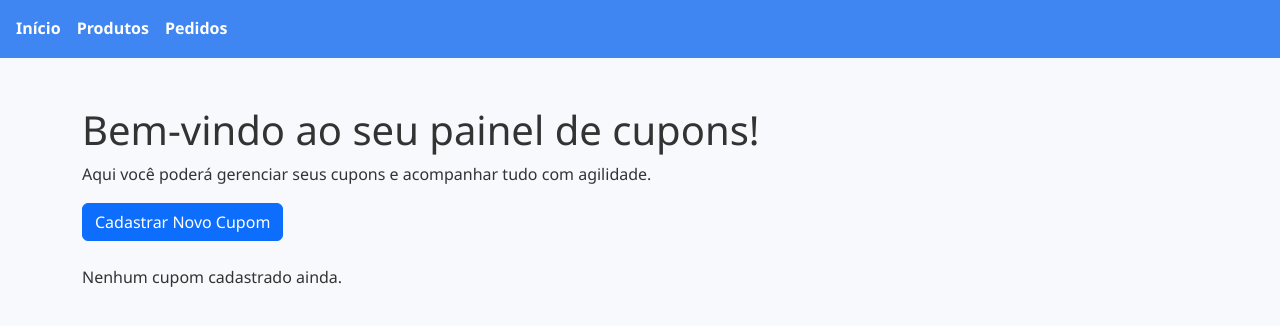
After one commit to estevaotl/projeto-erp, a PHP site: template app/Views/cupons/home.twig in a window 1280 px wide. The commit adds this page. Shown: the top 326 px of the page. Run offline with PHP 8.4, Linux system fonts and the light colour scheme; the template is opened without the code that fills it, so the values that code supplies are empty; some libraries are stand-ins or nearby versions.

Commit message:
Feat: página e crud de cupons

```diff
--- a/api/database/sql/database.sql
+++ b/api/database/sql/database.sql
@@ -3,9 +3,9 @@ USE montink;
 
 CREATE TABLE cupons (
     id INT AUTO_INCREMENT PRIMARY KEY,
+    referencia VARCHAR(200) NOT NULL,
     validade TIMESTAMP DEFAULT NULL,
     valorMinimo DECIMAL (10,2) DEFAULT 0,
-    valorFrete DECIMAL (10,2) DEFAULT 0,
     ativo TINYINT NOT NULL DEFAULT '1'
 ) ENGINE=InnoDB DEFAULT CHARSET=utf8mb4 COLLATE=utf8mb4_unicode_520_ci;
 
--- /dev/null
+++ b/app/Views/cupons/home.twig
@@ -0,0 +1,108 @@
+{% extends "base.twig" %}
+
+{% block title %}Cupons
+{% endblock %}
+
+{% block link %}
+	<link rel="stylesheet" href="/assets/styles.css">
+{% endblock %}
+
+{% block content %}
+	<nav>
+		<a href="/">Início</a>
+		<a href="/produtos">Produtos</a>
+		<a href="/pedidos">Pedidos</a>
+
+		{% if pedido is defined and pedido.itensPedido is defined and pedido.itensPedido|length > 0 %}
+			{% set totalItens = 0 %}
+			{% for item in pedido.itensPedido %}
+				{% set totalItens = totalItens + 1 %}
+			{% endfor %}
+			<a href="/carrinho">
+				Carrinho
+				<span class="top-0 start-100 translate-middle badge rounded-pill bg-danger">{{ totalItens }}</span>
+			</a>
+		{% endif %}
+	</nav>
+
+	<main class="container my-5">
+		<h1>Bem-vindo ao seu painel de cupons!</h1>
+		<p>Aqui você poderá gerenciar seus cupons e acompanhar tudo com agilidade.</p>
+
+		<button type="button" class="btn btn-primary mb-4" data-bs-toggle="modal" data-bs-target="#modal-cadastro-cupom">
+			Cadastrar Novo Cupom
+		</button>
+
+		{% if erro %}
+			<div class="error-message">{{ erro }}</div>
+		{% endif %}
+
+		<!-- Modal -->
+		<div class="modal fade modal-xl" id="modal-cadastro-cupom" tabindex="-1" aria-labelledby="exampleModalLabel" aria-hidden="true">
+			<div class="modal-dialog">
+				<div class="modal-content">
+					<div class="modal-header">
+						<h1 class="modal-title fs-5" id="exampleModalLabel">Cadastro Cupons</h1>
+						<button type="button" class="btn-close" data-bs-dismiss="modal" aria-label="Close"></button>
+					</div>
+					<div class="modal-body">
+						<form class="formulario-cadastro-cupom" action="/cupons/salvar" method="POST">
+							<div class="mb-3">
+								<label for="referencia" class="form-label">Referencia</label>
+								<input class="form-control" type="text" id="referencia" name="referencia">
+							</div>
+
+							<div class="mb-3">
+								<label for="validade" class="form-label">Validade</label>
+								<input class="form-control" type="datetime-local" id="validade" name="validade">
+							</div>
+
+							<div class="mb-3">
+								<label for="valorMinimo" class="form-label">Valor Minimo</label>
+								<input class="form-control" type="number" step="0.01" class="form-control" name="valorMinimo" id="valorMinimo">
+							</div>
+
+							<button type="submit" class="btn btn-primary salvar-cupom">Salvar</button>
+						</form>
+					</div>
+					<div class="modal-footer">
+						<button type="button" class="btn btn-secondary" data-bs-dismiss="modal">Fechar</button>
+					</div>
+				</div>
+			</div>
+		</div>
+
+		{% for cupom in cupons %}
+			<div class="card mb-4" data-id="{{cupom.id}}">
+				<div class="card-header bg-dark text-white">
+					Cupom #{{ cupom.id }}
+
+					<button class="btn btn-info editar-cupom">Editar</button>
+					<button class="btn btn-danger excluir-cupom">Excluir</button>
+				</div>
+
+				<div class="card-body">
+					<p>
+						<strong>Referencia:</strong>
+						<span class="referencia-cupom">{{ cupom.referencia }}</span>
+					</p>
+					<p>
+						<strong>Validade:</strong>
+						<span class="validade-cupom">{{ cupom.validade }}</span>
+					</p>
+					<p>
+						<strong>Valor Minimo: R$
+						</strong>
+						<span class="valorMinimo-cupom">{{ cupom.valorMinimo|number_format(2, ",", ".") }}</span>
+					</p>
+				</div>
+			</div>
+		{% else %}
+			<p>Nenhum cupom cadastrado ainda.</p>
+		{% endfor %}
+	</main>
+{% endblock %}
+
+{% block scripts %}
+	<script src="/js/cupom/cupom.js"></script>
+{% endblock %}
--- /dev/null
+++ b/app/public/js/cupom/cupom.js
@@ -0,0 +1,79 @@
+document.addEventListener("DOMContentLoaded", function () {
+    const modalElement = document.getElementById("modal-cadastro-cupom");
+    const modal = new bootstrap.Modal(modalElement);
+    const form = modalElement.querySelector(".formulario-cadastro-cupom");
+    const referenciaCupom = document.getElementById("referencia");
+    const validadeCupom = document.getElementById("validade");
+    const valorMinimoCupom = document.getElementById("valorMinimo");
+
+    inicializarBotaoCadastrarNovoCupom();
+    inicializarBotaoSalvar();
+    inicializarExclusaoDeCupom();
+    inicializarEdicaoDeCupom();
+
+    function inicializarBotaoCadastrarNovoCupom() {
+        const btnCadastrar = document.querySelector('[data-bs-target="#modal-cadastro-cupom"]');
+        if (!btnCadastrar) return;
+
+        btnCadastrar.addEventListener("click", function () {
+            form.reset();
+            form.action = "/cupons/salvar";
+            form.method = "POST";
+        });
+    }
+
+    function inicializarBotaoSalvar() {
+        const botaoSalvar = document.querySelector(".salvar-cupom");
+        if (!botaoSalvar) return;
+
+        botaoSalvar.addEventListener("click", function () {
+            const formulario = this.closest(".modal-content").querySelector(".modal-body > form");
+            if (formulario) formulario.submit();
+        });
+    }
+
+    function inicializarExclusaoDeCupom() {
+        document.querySelectorAll(".card").forEach(function (card) {
+            const botaoExcluir = card.querySelector(".excluir-cupom");
+            if (!botaoExcluir) return;
+
+            botaoExcluir.addEventListener("click", function () {
+                const id = this.closest(".card").getAttribute("data-id");
+                if (!confirm("Tem certeza que deseja excluir este cupom?")) return;
+
+                fetch(`/cupons/excluir/${id}`, { method: "DELETE" })
+                    .then(res => res.json())
+                    .then(data => {
+                        if (data.sucesso) {
+                            card.remove();
+                        } else {
+                            alert(data.mensagem || "Erro ao excluir cupom.");
+                        }
+                    })
+                    .catch(err => console.error("Falha:", err));
+            });
+        });
+    }
+
+    function inicializarEdicaoDeCupom() {
+        document.querySelectorAll(".editar-cupom").forEach(function (botaoEditar) {
+            botaoEditar.addEventListener("click", function () {
+                const card = this.closest(".card");
+                const cupomdId = card.getAttribute("data-id");
+
+                const referencia = card.querySelector(".referencia-cupom").textContent.trim();
+                const validade = card.querySelector(".validade-cupom").textContent.trim();
+                const valorMinimo = card.querySelector(".valorMinimo-cupom").textContent.trim().replace(',', '.');
+
+                modal.show();
+                form.reset();
+                referenciaCupom.value = referencia;
+                validadeCupom.value = validade;
+                valorMinimoCupom.value = valorMinimo;
+
+                form.action = `/cupons/editar/${cupomdId}`;
+                form.method = "POST";
+            });
+        });
+    }
+});
```
Also changed, not shown: api/Controllers/CupomController.php (added, +97 -0 lines), api/Models/Cupom.php (added, +72 -0 lines), app/public/index.php (+7 -0 lines).
